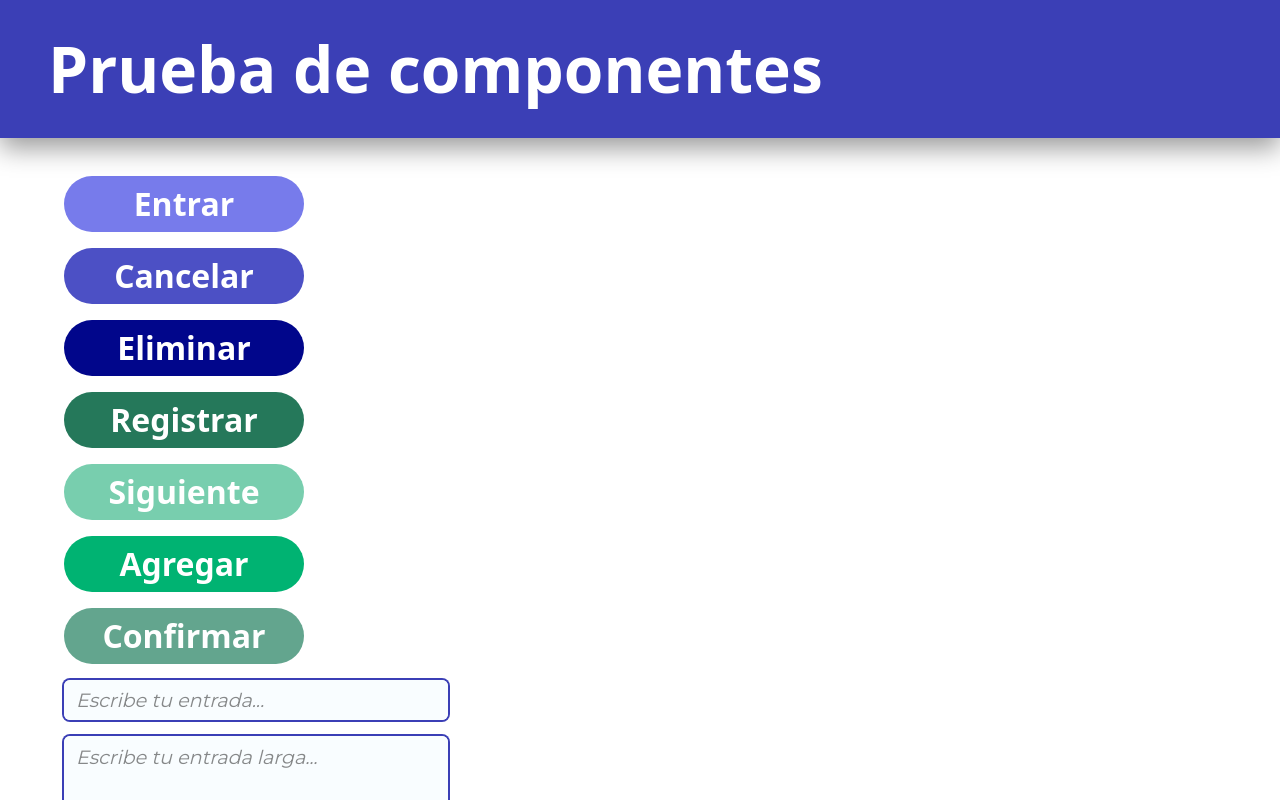
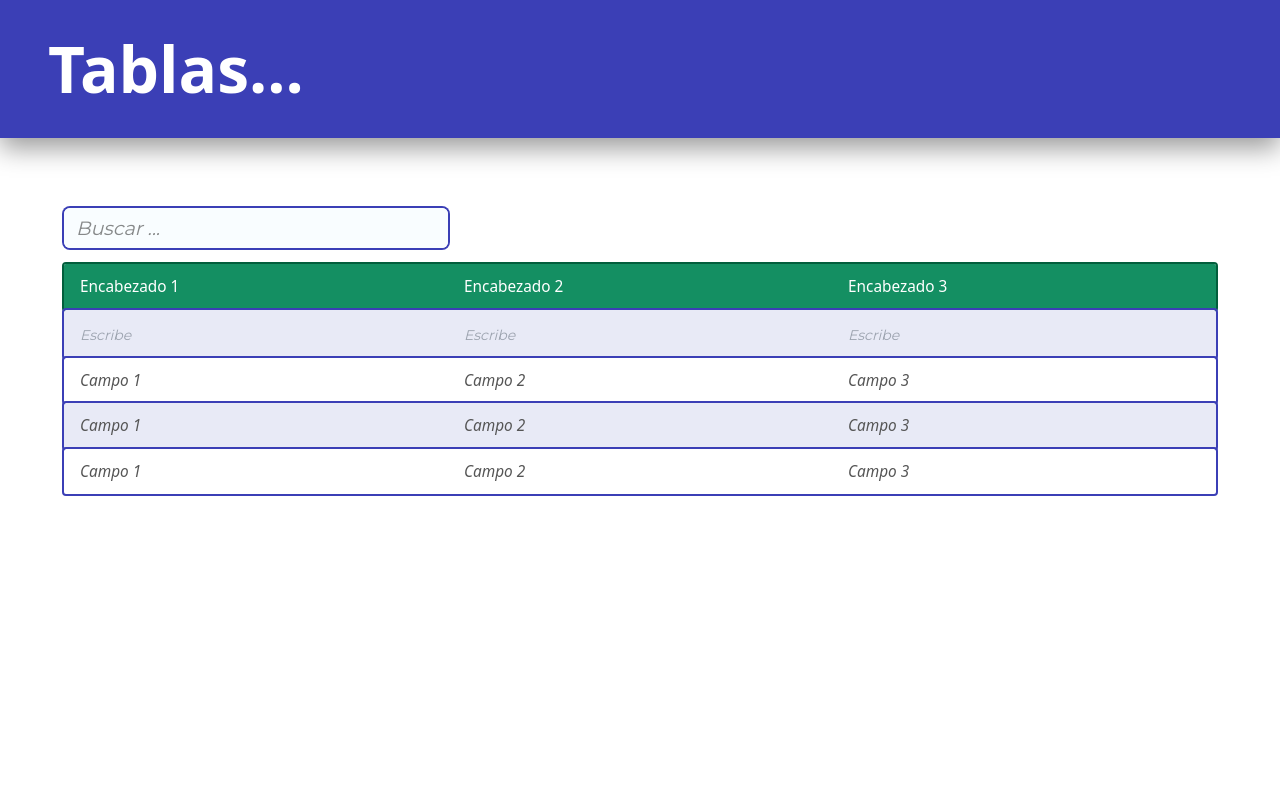
Before and after one commit to AztlanConsulting/Fungivora-Dev, a React (Vite) app in the folder frontend/: page /tablas in a window 1280 px wide. Before the commit this address led to /. Shown: the top 800 px of the page. Built offline with nearby package versions, Linux system fonts and the light colour scheme; some icons are missing.

Commit message:
[ADD] (frontend) Example of a table using components

```diff
--- a/frontend/src/App.jsx
+++ b/frontend/src/App.jsx
@@ -15,6 +15,8 @@ import Recetario from "./views/RecetarioView"
 import Lotes from "./views/LotesView";
 import Pruebas from "./views/pruba_componentes";
 
+import VistaTablas from "./views/vista_tablas";
+
 function App() {
   return (
  <BrowserRouter>
@@ -22,6 +24,8 @@ function App() {
         {/*<Route path="/" element={<LoginView />} />*/}
         <Route path="/" element={<Pruebas />} />
         <Route path="*" element={<Navigate to="/" />} />
+        <Route path="/tablas" element={<VistaTablas />} />
+
 
 
 
--- a/frontend/src/componentes/barra_busqueda.jsx
+++ b/frontend/src/componentes/barra_busqueda.jsx
@@ -29,9 +29,10 @@ const BarraBusqueda = ({
   const ringColor = isFocused ? colores.verde : colores.azul;
 
   return (
-    // Contenedor relativo para posicionar el icono sobre el Input
+    // w-80 md:w-96 coincide con el ancho del Input interno para que el icono
+    // quede posicionado correctamente sobre el borde derecho
     <div
-      className={`relative ${className}`}
+      className={`relative w-80 md:w-96 ${className}`}
       onFocus={() => setIsFocused(true)}
       onBlur={() => setIsFocused(false)}
     >
@@ -46,7 +47,7 @@ const BarraBusqueda = ({
           Cambia de color junto con el borde al enfocar.
           pointer-events-none evita que intercepte clics del usuario */}
       <div
-        className="absolute right-4 inset-y-0 flex items-center pointer-events-none"
+        className="absolute right-3 inset-y-0 flex items-center pointer-events-none"
         style={{ color: ringColor, transition: "color 0.2s" }}
       >
         <HugeiconsIcon icon={Search02Icon} size={20} />
--- /dev/null
+++ b/frontend/src/views/vista_tablas.jsx
@@ -0,0 +1,147 @@
+import React, { useState } from "react";
+import Base from "../componentes/base";
+import Titulo from "../componentes/titulo";
+import BarraBusqueda from "../componentes/barra_busqueda";
+import Text from "../componentes/texto";
+import { colores } from "../componentes/colores";
+
+function VistaTablas() {
+
+  const [busqueda, setBusqueda] = useState("");
+
+  const [nuevaFila, setNuevaFila] = useState({ campo1: "", campo2: "", campo3: "" });
+
+  const [datos, setDatos] = useState([
+    { campo1: "Campo 1", campo2: "Campo 2", campo3: "Campo 3" },
+    { campo1: "Campo 1", campo2: "Campo 2", campo3: "Campo 3" },
+    { campo1: "Campo 1", campo2: "Campo 2", campo3: "Campo 3" },
+  ]);
+
+  const handleNuevaFila = (campo, valor) => {
+    const actualizada = { ...nuevaFila, [campo]: valor };
+    setNuevaFila(actualizada);
+
+    if (actualizada.campo1 && actualizada.campo2 && actualizada.campo3) {
+      setDatos((prev) => [...prev, actualizada]);
+      setNuevaFila({ campo1: "", campo2: "", campo3: "" });
+    }
+  };
+
+  const datosFiltrados = datos.filter((fila) =>
+    Object.values(fila).some((val) =>
+      val.toLowerCase().includes(busqueda.toLowerCase())
+    )
+  );
+
+  const inputStyle = {
+    fontFamily: "Montserrat, sans-serif",
+    fontSize: "clamp(12px, 1.2vw, 14px)",
+    color: colores.gris,
+    fontStyle: "italic",
+    width: "100%",
+  };
+
+  // Estilo de borde individual por rectángulo
+  const bordeFilaStyle = {
+    outline: `2px solid ${colores.azul}`,
+    borderRadius: "2px",
+    overflow: "hidden",
+    marginBottom: "0px",
+  };
+
+  return (
+    <>
+      <Titulo>Tablas...</Titulo>
+
+      <Base margen_arriba="mt-20 md:mt-36">
+        <div className="flex flex-col gap-4">
+
+          <BarraBusqueda
+            value={busqueda}
+            onChange={(e) => setBusqueda(e.target.value)}
+            placeholder="Buscar ..."
+          />
+
+          <div className="w-full flex flex-col">
+
+            {/** Encabezado  */}
+            <div
+              className="grid grid-cols-3 rounded-xl overflow-hidden mb-1.5"
+              style={{
+                backgroundColor: colores.verde,
+                outline: "2px solid #025E3C",
+                borderRadius: "2px",
+                 marginBottom: "0px",
+              }}
+            >
+              {["Encabezado 1", "Encabezado 2", "Encabezado 3"].map((enc, i) => (
+                <div key={i} className="px-4 py-3">
+                  <Text variante="selected" style={{ fontSize: "clamp(12px, 1.2vw, 16px)" }}>
+                    {enc}
+                  </Text>
+                </div>
+              ))}
+            </div>
+
+            {/** Fila editable — borde azul individual */}
+            <div
+              className="grid grid-cols-3"
+              style={{
+                ...bordeFilaStyle,
+                backgroundColor: "#E8EAF6",
+              }}
+            >
+              {["campo1", "campo2", "campo3"].map((campo, i) => (
+                <div key={i} className="px-4 py-3">
+                  <input
+                    type="text"
+                    value={nuevaFila[campo]}
+                    onChange={(e) => handleNuevaFila(campo, e.target.value)}
+                    placeholder="Escribe"
+                    className="bg-transparent outline-none placeholder-gray-400"
+                    style={inputStyle}
+                  />
+                </div>
+              ))}
+            </div>
+
+            {/** Filas confirmadas — cada una con su propio borde azul */}
+            {datosFiltrados.map((fila, index) => (
+              <div
+                key={index}
+                className="grid grid-cols-3"
+                style={{
+                  ...bordeFilaStyle,
+                  backgroundColor: index % 2 === 0 ? "#ffffff" : "#E8EAF6",
+                }}
+              >
+                {Object.values(fila).map((valor, i) => (
+                  <div key={i} className="px-4 py-3">
+                    <Text
+                      variante="body"
+                      style={{ color: colores.gris, fontStyle: "italic" }}
+                    >
+                      {valor}
+                    </Text>
+                  </div>
+                ))}
+              </div>
+            ))}
+
+            {/** Mensaje cuando no hay resultados */}
+            {datosFiltrados.length === 0 && (
+              <div className="px-4 py-6 text-center">
+                <Text variante="body" style={{ color: colores.gris }}>
+                  No se encontraron resultados.
+                </Text>
+              </div>
+            )}
+
+          </div>
+        </div>
+      </Base>
+    </>
+  );
+}
+
+export default VistaTablas;
```
